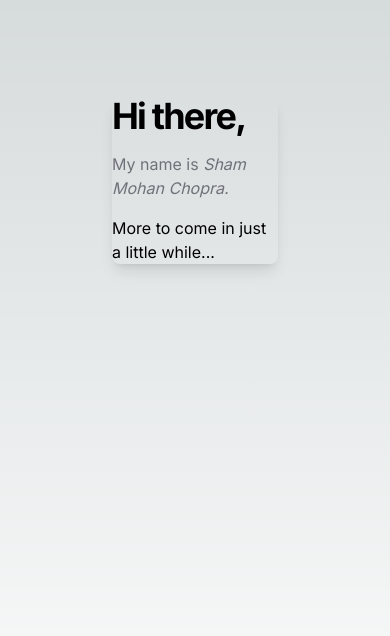
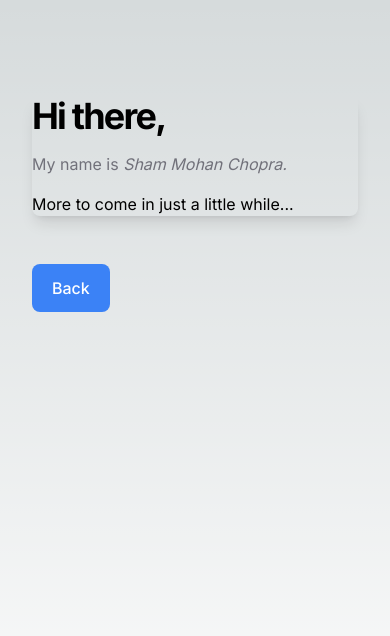
Before and after one commit to sidchopp/sm-chopra, a Next.js app: page /about in a window 390 px wide. Shown: the top 636 px of the page. Built offline with nearby package versions, Linux system fonts and the light colour scheme.

Commit message:
back button included in other pages, padding corrected for small screens

```diff
--- a/app/about/page.tsx
+++ b/app/about/page.tsx
@@ -1,6 +1,6 @@
 const About = () => {
   return (
-    <main className="flex min-h-screen flex-col items-center justify-between p-24">
+    <main className="flex min-h-screen flex-col items-center justify-between py-24 px-4 md:px-8">
       <section className="w-full">
         <div className="container space-y-12 px-4 md:px-6">
           <article className="h-full flex flex-col rounded-lg shadow-lg overflow-hidden space-y-4">
@@ -12,6 +12,12 @@ const About = () => {
             </p>
             <p>More to come in just a little while...</p>
           </article>
+          <a
+            href="/"
+            className="inline-flex items-center justify-center px-5 py-3 text-base font-medium text-center text-white bg-blue-500 rounded-lg hover:bg-blue-800 focus:ring-4 focus:ring-blue-300 dark:focus:ring-blue-900"
+          >
+            Back
+          </a>
         </div>
       </section>
     </main>
--- a/app/blogs/[slug]/page.tsx
+++ b/app/blogs/[slug]/page.tsx
@@ -24,7 +24,7 @@ export default async function BlogPage({ params }: ParamsWithSlug) {
   }
 
   return (
-    <main className="flex min-h-screen flex-col items-center justify-between p-24">
+    <main className="flex min-h-screen flex-col items-center justify-between py-24 px-4 md:px-8">
       <section className="w-full">
         <div className="container space-y-12 px-4 md:px-6">
           <article
@@ -38,6 +38,12 @@ export default async function BlogPage({ params }: ParamsWithSlug) {
               {blog?.description}
             </p>
           </article>
+          <a
+            href="/"
+            className="inline-flex items-center justify-center px-5 py-3 text-base font-medium text-center text-white bg-blue-500 rounded-lg hover:bg-blue-800 focus:ring-4 focus:ring-blue-300 dark:focus:ring-blue-900"
+          >
+            Back
+          </a>
         </div>
       </section>
     </main>
--- a/app/page.tsx
+++ b/app/page.tsx
@@ -8,11 +8,11 @@ export default async function Home() {
   const blogs = await getAllBlogs();
 
   return (
-    <main className="flex min-h-screen flex-col items-center justify-between p-24">
+    <main className="flex min-h-screen flex-col items-center justify-between py-24 px-4 md:px-8">
       <section className="w-full pt-12">
         <div className="mx-auto container space-y-12 px-4 md:px-6">
           <div className="flex flex-col items-center justify-center  text-center">
-            <h1 className="mb-4 font-extrabold leading-none tracking-tight text-gray-900 text-4xl md:text-5xl lg:text-7xl dark:text-white text-center py-4">
+            <h1 className="mb-4 font-extrabold leading-none tracking-tight text-gray-900 text-5xl md:text-6xl lg:text-7xl dark:text-white text-center py-4">
               <span className="text-blue-600 dark:text-blue-500">
                 Sham Mohan{" "}
               </span>
```
